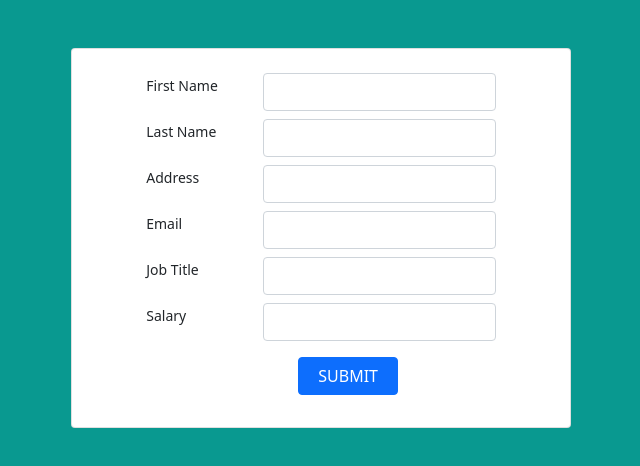
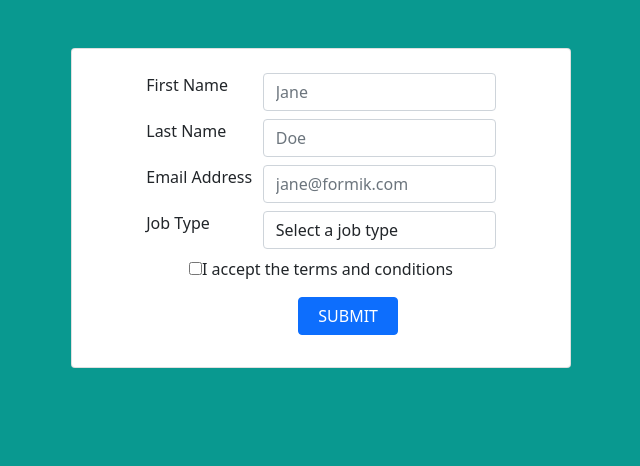
Before and after one commit to saadtom/react-form, a React (Create React App) app: page / in a window 1280 px wide. Shown: the top 466 px of the page, without its empty margins (319-959 px from the left). Built offline with nearby package versions, Linux system fonts and the light colour scheme.

Commit message:
Let's refactor our form

```diff
--- a/package.json
+++ b/package.json
@@ -12,7 +12,8 @@
     "react-bootstrap": "^1.6.1",
     "react-dom": "^17.0.2",
     "react-scripts": "4.0.3",
-    "web-vitals": "^1.1.2"
+    "web-vitals": "^1.1.2",
+    "yup": "^0.32.9"
   },
   "scripts": {
     "start": "react-scripts start",
--- a/src/App.js
+++ b/src/App.js
@@ -1,4 +1,6 @@
 import './App.css';
+import React from 'react';
+import ReactDOM from 'react-dom';
 import MyForm from './my-form';
 
 function App() {
--- a/src/form-element.js
+++ /dev/null
@@ -1,18 +0,0 @@
-const FormElement = (props) => {
-    const handleChange = event => {
-        console.log(event.target.value);
-    }
-
-    return (
-        <section className='d-flex justify-content-center mt-2'>
-            <div className='col-3'>
-                <span className='text-right form-label'>{props.formElementInfo.label}</span>
-            </div>
-            <div className='col-6'>
-                <input name={props.formElementInfo.label} type="text" className="form-control" onChange={handleChange} />
-            </div>
-        </section>
-    );
-}
-
-export default FormElement;
--- /dev/null
+++ b/src/my-checkbox.js
@@ -0,0 +1,21 @@
+import { Formik, Form, useField } from 'formik';
+
+const MyCheckbox = ({ children, ...props }) => {
+
+    const [field, meta] = useField({ ...props, type: 'checkbox' });
+    return (
+        <section className='d-flex flex-column justify-content-center mt-2'>
+            <label className="text-center checkbox-input">
+                <input type="checkbox" {...field} {...props} />
+                <span className='checkbox-description'>{children}</span>
+            </label>
+            <div className='text-center'>
+            {meta.touched && meta.error ? (
+                <div className="error">{meta.error}</div>
+            ) : null}
+            </div>
+        </section>
+    );
+};
+
+export default MyCheckbox;
--- a/src/my-form.css
+++ b/src/my-form.css
@@ -10,3 +10,7 @@
 .submitting {
     color: green;
 }
+
+.error {
+    color: red;
+}
--- a/src/my-form.js
+++ b/src/my-form.js
@@ -1,48 +1,91 @@
 import './my-form.css';
-import { useState } from 'react';
-import FormElement from './form-element';
+import { Formik, Form, useField } from 'formik';
+import MyTextInput from './my-text-input';
+import MyCheckbox from './my-checkbox';
+import MySelect from './my-select';
+import * as Yup from 'yup';
 
 const MyForm = () => {
-    const [submitting, setSubmitting] = useState(false);
-    const [firstName, setFirstName] = useState('');
-    const [lastName, seLasttName] = useState('');
-    const [address, setAddress] = useState('');
-    const [email, setEmail] = useState('');
-    const [jobTitle, setJobTitle] = useState('');
-    const [salary, setSalary] = useState(''); // some comment
-    const formInfo = [
-        { label: 'First Name', name: 'firstName' },
-        { label: 'Last Name', name: 'lastName' },
-        { label: 'Address', name: 'address' },
-        { label: 'Email', name: 'email' },
-        { label: 'Job Title', name: 'jobTitle' },
-        { label: 'Salary', name: 'salary' },
-    ];
-    const handleSubmit = event => {
-        event.preventDefault();
-        setSubmitting(true);
+    return (
+        <>
+            <Formik
+                initialValues={{
+                    firstName: '',
+                    lastName: '',
+                    email: '',
+                    acceptedTerms: false, // added for our checkbox
+                    jobType: '', // added for our select
+                }}
+                validationSchema={Yup.object({
+                    firstName: Yup.string()
+                        .max(15, 'Must be 15 characters or less')
+                        .required('Required'),
+                    lastName: Yup.string()
+                        .max(20, 'Must be 20 characters or less')
+                        .required('Required'),
+                    email: Yup.string()
+                        .email('Invalid email address')
+                        .required('Required'),
+                    acceptedTerms: Yup.boolean()
+                        .required('Required')
+                        .oneOf([true], 'You must accept the terms and conditions.'),
+                    jobType: Yup.string()
+                        .oneOf(
+                            ['designer', 'development', 'product', 'other'],
+                            'Invalid Job Type'
+                        )
+                        .required('Required'),
+                })}
+                onSubmit={(values, { setSubmitting }) => {
                     setTimeout(() => {
+                        alert(JSON.stringify(values, null, 2));
                         setSubmitting(false);
-        }, 3000);
-    }
+                    }, 400);
+                }}
+            >
+                <div className='card mt-5 d-flex flex-column p-3'>
+                    <Form>
+                        <MyTextInput
+                            label="First Name"
+                            name="firstName"
+                            type="text"
+                            placeholder="Jane"
+                        />
 
-    return (
-        <div className='card mt-5 d-flex flex-column p-3'>
-            <form onSubmit={handleSubmit}>
-                {formInfo.map((element, index) => {
-                    return <FormElement key={index} formElementInfo={element} />
-                })}
+                        <MyTextInput
+                            label="Last Name"
+                            name="lastName"
+                            type="text"
+                            placeholder="Doe"
+                        />
+
+                        <MyTextInput
+                            label="Email Address"
+                            name="email"
+                            type="email"
+                            placeholder="jane@formik.com"
+                        />
+
+                        <MySelect label="Job Type" name="jobType">
+                            <option value="">Select a job type</option>
+                            <option value="designer">Designer</option>
+                            <option value="development">Developer</option>
+                            <option value="product">Product Manager</option>
+                            <option value="other">Other</option>
+                        </MySelect>
+                        <MyCheckbox name="acceptedTerms">
+                            I accept the terms and conditions
+                        </MyCheckbox>
                         <section className='d-flex justify-content-center'>
                             <div className='offset-4 col-6'>
                                 <button type='submit' className='btn btn-primary submit-button m-3'>Submit</button>
                             </div>
                         </section>
-                <div className='col-12 text-center'>
-                    {submitting && <div className='submitting'>Submitting Form ...</div>}
+                    </Form>
                 </div>
-            </form>
-        </div>
-    )
-}
+            </Formik>
+        </>
+    );
+};
 
 export default MyForm;
--- /dev/null
+++ b/src/my-select.js
@@ -0,0 +1,20 @@
+import { Formik, Form, useField } from 'formik';
+
+const MySelect = ({ label, ...props }) => {
+    const [field, meta] = useField(props);
+    return (
+        <section className='d-flex justify-content-center mt-2'>
+            <div className='col-3'>
+                <label htmlFor={props.id || props.name}>{label}</label>
+            </div>
+            <div className='col-6'>
+                <select className="form-control" {...field} {...props} />
+                {meta.touched && meta.error ? (
+                    <div className="error">{meta.error}</div>
+                ) : null}
+            </div>
+        </section>
+    );
+};
+
+export default MySelect;
--- /dev/null
+++ b/src/my-text-input.js
@@ -0,0 +1,22 @@
+import { Formik, Form, useField } from 'formik';
+
+const MyTextInput = ({ label, ...props }) => {
+    const [field, meta] = useField(props);
+    return (
+        <>
+            <section className='d-flex justify-content-center mt-2'>
+                <div className='col-3'>
+                    <label htmlFor={props.id || props.name}>{label}</label>
+                </div>
+                <div className='col-6'>
+                    <input className="text-input" className="form-control" {...field} {...props} />
+                    {meta.touched && meta.error ? (
+                        <div className="error">{meta.error}</div>
+                    ) : null}
+                </div>
+            </section>
+        </>
+    );
+};
+
+export default MyTextInput;
```
Also changed, not shown: 1 other file (tests, documents, lock files or other folders). Lines whose indentation alone changed are shown as unchanged.
